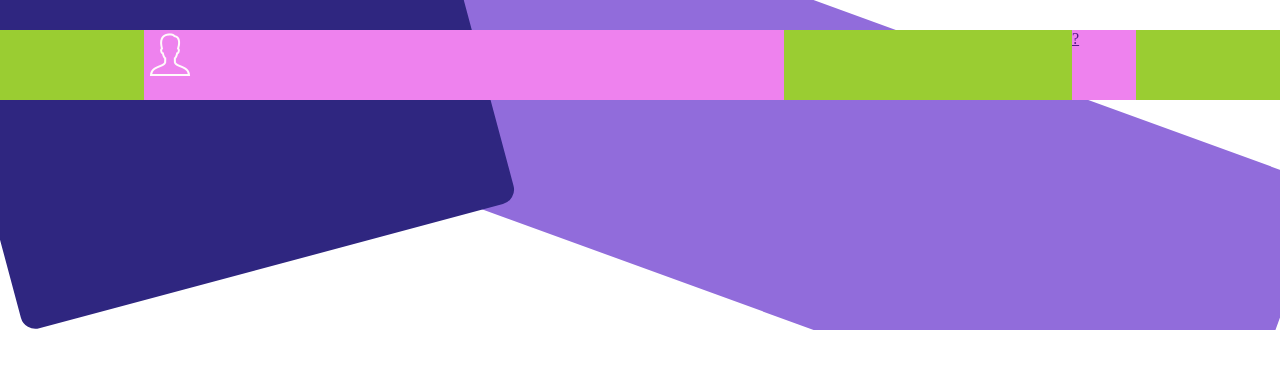
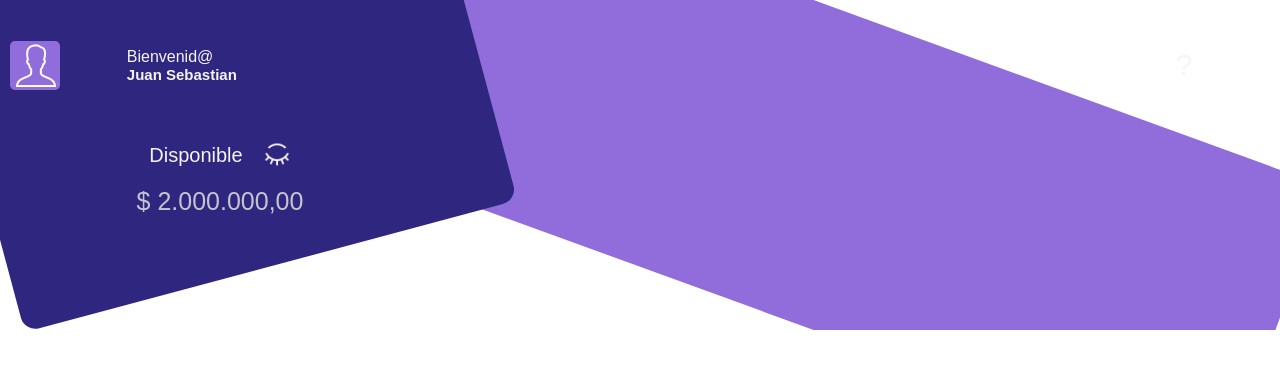
Before and after one commit to RamiroArenas2/Necli, a plain HTML site: page Necli-main/pages/home.html in a window 1280 px wide. Drawn offline with Linux system fonts and the light colour scheme.

Commit message:
avance de cambios en Home

```diff
--- a/Necli-main/css/main.css
+++ b/Necli-main/css/main.css
@@ -31,21 +31,109 @@
 }
 
 .content-info-profile {
-    display: flex;
-    justify-content: space-around;
+  display: flex;
+  gap: 30%;
   height: 70px;
   transform: translateY(30px);
   position: absolute;
   inset: 0;
-  background-color: yellowgreen;
+  /* background-color: yellowgreen; */
+  color: #f5f5f5;
+  font-family: sans-serif;
 }
 
-.content-img-profile{
-    width: 50%;
-    background-color: violet;
+.content-info-profile-welcome {
+  width: 60%;
+  display: flex;
+  align-items: center;
+  gap: 10%;
+  /* background-color: rgb(214, 5, 5); */
 }
 
-.content-img-help{
-    width: 5%;
-    background-color: violet;
+.content-img-profile {
+  height: 70%;
+  display: flex;
+  justify-content: center;
+  transform: translateX(10px);
 }
+
+.button-settings{
+  border-style: none;
+  border-radius: 5px;
+  background-color: #916cdb;
+
+}
+
+.content-welcome {
+  display: flex;
+  flex-direction: column;
+  gap: 8%;
+  justify-content: center;
+  /* background-color: tomato; */
+}
+
+.name-user {
+  font-size: 15px;
+}
+
+.content-img-help {
+  display: flex;
+  align-items: center;
+  justify-content: center;
+  width: 5%;
+  font-size: 30px;
+  /* background-color: violet; */
+}
+
+.help {
+  text-decoration: none;
+  color: #f5f5f5;
+}
+
+.wallet-balance {
+  display: flex;
+  flex-direction: column;
+  gap: 20%;
+  height: 80px;
+  width: 200px;
+  color: #f5f5f5;
+  font-family: sans-serif;
+  /* background-color: yellow; */
+  position: absolute;
+  transform: translateY(-190px) translateX(120px);
+}
+
+.content-info-balance {
+  /* background-color: yellowgreen; */
+  display: flex;
+  align-items: center;
+  justify-content: center;
+  gap: 10%;
+}
+
+.content-info-balance p{
+  font-size: 20px;
+}
+
+.content-balance{
+  display: flex;
+  justify-content: center;
+  align-items: center;
+  color: #c5c4ce;
+  font-size: 25px;
+}
+
+.hidden {
+  display: none;
+}
+
+.eye-btn {
+  background: none;
+  border: none;
+  cursor: pointer;
+  padding: 0;
+}
+
+.eye-icon {
+  width: 28px;
+}
--- /dev/null
+++ b/Necli-main/js/hidden-balance.js
@@ -0,0 +1,25 @@
+const balance = document.getElementById("balance");
+const balanceHidden = document.getElementById("balance-hidden");
+
+const eyeOpen = document.getElementById("eye-open");
+const eyeClosed = document.getElementById("eye-closed");
+
+const btn = document.getElementById("toggle-balance");
+
+btn.addEventListener("click", () => {
+  const isVisible = !balance.classList.contains("hidden");
+
+  if (isVisible) {
+    balance.classList.add("hidden");
+    balanceHidden.classList.remove("hidden");
+
+    eyeOpen.classList.remove("hidden");
+    eyeClosed.classList.add("hidden");
+  } else {
+    balance.classList.remove("hidden");
+    balanceHidden.classList.add("hidden");
+
+    eyeOpen.classList.add("hidden");
+    eyeClosed.classList.remove("hidden");
+  }
+});
--- a/Necli-main/pages/home.html
+++ b/Necli-main/pages/home.html
@@ -1,11 +1,13 @@
 <!DOCTYPE html>
 <html lang="en">
+
 <head>
     <meta charset="UTF-8">
     <meta name="viewport" content="width=device-width, initial-scale=1.0">
     <link rel="stylesheet" href="/Necli-main/css/main.css">
     <title>Document</title>
 </head>
+
 <body>
     <div class="container-colors">
         <div class="content-purple"></div>
@@ -13,12 +15,42 @@
     </div>
 
     <section class="content-info-profile">
-       <section class="content-img-profile">
-        <img src="/Necli-main/img/img-profile.png" alt="">
-       </section>
-       <section class="content-img-help">
-        <a href="">?</a>
-       </section>
+        <section class="content-info-profile-welcome">
+            <section class="content-img-profile">
+                <button class="button-settings">
+                    <img src="/Necli-main/img/img-profile.png" alt="">
+                </button>
+
+            </section>
+            <section class="content-welcome">
+                <p>Bienvenid@</p>
+                <h2 class="name-user" id="name-user">Juan Sebastian</h2>
+            </section>
+        </section>
+        <section class="content-img-help">
+            <a href="" class="help">?</a>
+        </section>
     </section>
+
+    <section class="wallet-balance">
+        <section class="content-info-balance">
+            <p>Disponible</p>
+            <button id="toggle-balance" class="eye-btn">
+                <img id="eye-open" src="/Necli-main/img/open-eye.png" class="eye-icon hidden">
+                <img id="eye-closed" src="/Necli-main/img/closed-eye.png" class="eye-icon">
+            </button>
+        </section>
+
+        <section class="content-balance">
+            <span id="balance">$ 2.000.000,00</span>
+            <span id="balance-hidden" class="hidden">•••••••</span>
+        </section>
+
+    </section>
+
+
+    <script src="/Necli-main/js/hidden-balance.js"></script>
+
 </body>
+
 </html>
```
Also changed, not shown: Necli-main/img/closed-eye.png (renamed from Necli-main/img/icons8-closed-eye-32.png), Necli-main/img/open-eye.png (renamed from Necli-main/img/icons8-eye-50.png).
